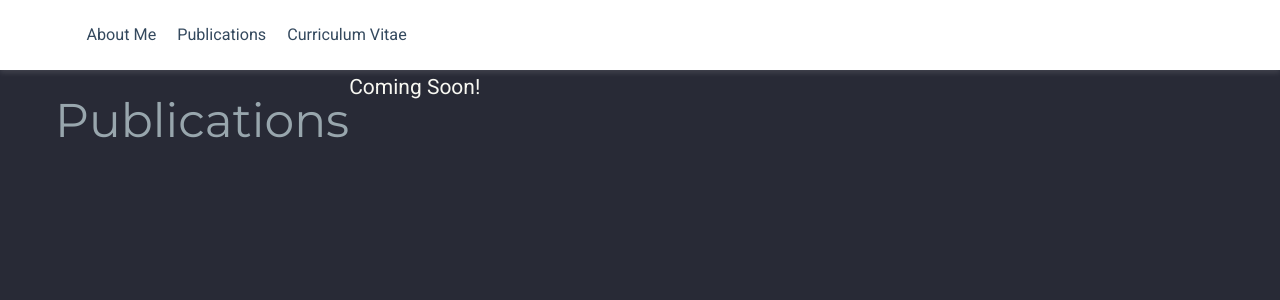
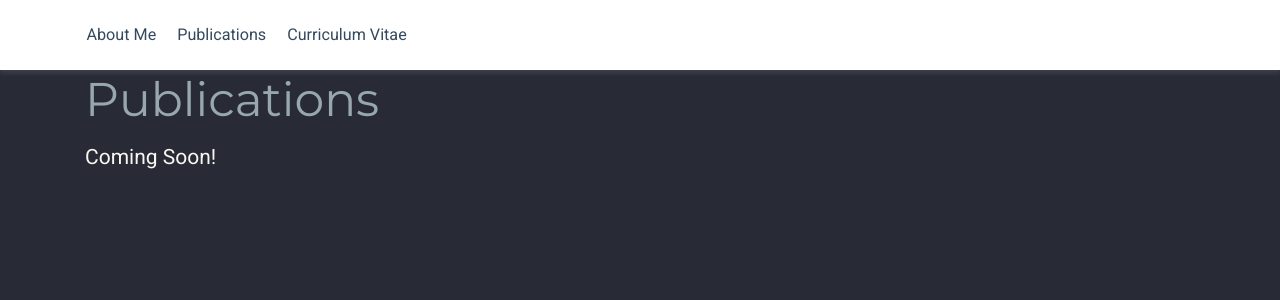
Before and after one commit to juliamjuliano/juliamjuliano.github.io, a Jekyll site: the page built from publications/index.html, in a window 1280 px wide. Shown: the top 300 px of the page. Built offline with Jekyll 4.4.1, drawn with Linux system fonts in a browser that asks for light colours; nearby versions of some CDN libraries; a style sheet for code colours, icons or effects is not loaded.

Commit message:
Update index.html

```diff
--- a/publications/index.html
+++ b/publications/index.html
@@ -5,7 +5,7 @@ title: Julia M. Juliano | Publications
 
 <section id="publications">
 	<div class="container">
-		<div class="row">
+		<div class="col-12 col-lg-4">
 			<h1>Publications</h1>
 			<p>Coming Soon!</p>
 		</div>
```
